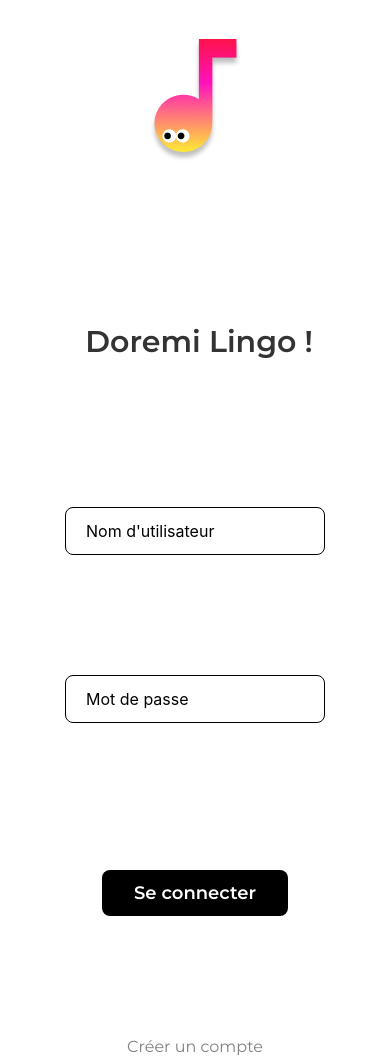
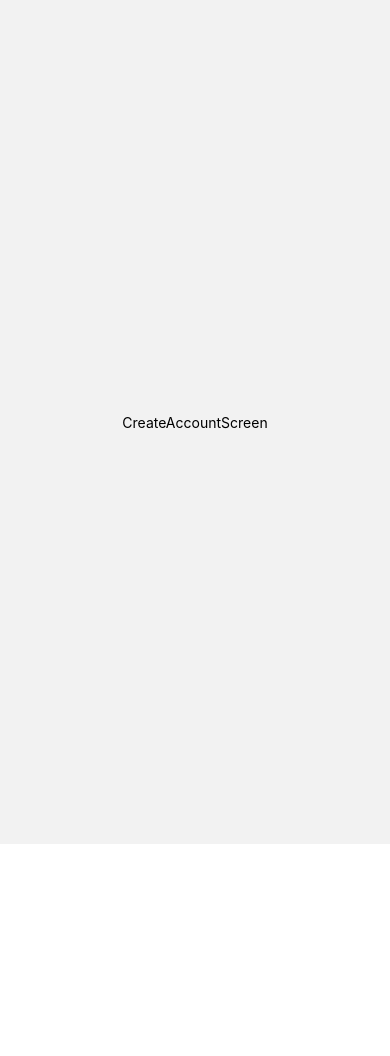
Before and after one commit to ThibSara/music-theory-app, a React Native app: screen /CreateAccountScreen in a window 390 px wide. After the commit the page ends 844 px from the top, so only its background shows below. Built offline with nearby package versions, Linux system fonts and the light colour scheme.

Commit message:
Add navigation and screens for login and account creation

```diff
--- a/App.js
+++ b/App.js
@@ -1,8 +1,11 @@
 import React, { useRef } from 'react';
 import {SafeAreaView } from 'react-native';
+import { NavigationContainer } from '@react-navigation/native';
+
+
 import SoundButton from './src/utils/SoundButton';
-import LogScreen from './src/screens/LogScreen';
 import globalStyles from './src/styles/globalStyles';
+import StackNavigator from './src/navigation/StackNavigator';
 import ThemeContext from './src/styles/ThemeContext';
 
 
@@ -10,10 +13,10 @@ import ThemeContext from './src/styles/ThemeContext';
 export default function App() {
 
   return (
+    <NavigationContainer>
     <ThemeContext.Provider value={globalStyles}>
-    <SafeAreaView style={globalStyles.container}>
-      <LogScreen/>
-      </SafeAreaView>
+    <StackNavigator />
    </ThemeContext.Provider>
+   </NavigationContainer>
   );
 }
--- /dev/null
+++ b/src/navigation/StackNavigator.js
@@ -0,0 +1,21 @@
+import React from 'react';
+import { createStackNavigator } from '@react-navigation/stack';
+import LogScreen from '../screens/LogScreen';
+import HomeScreen from '../screens/HomeScreen';
+import CreateAccountScreen from '../screens/CreateAccountScreen';
+
+const Stack = createStackNavigator();
+
+const StackNavigator = () => {
+  return (
+    <Stack.Navigator>
+      <Stack.Screen name="LogScreen" component={LogScreen} options={{ headerShown: false }} />
+      <Stack.Screen name="HomeScreen" component={HomeScreen} options={{ headerShown: false }} />
+      <Stack.Screen name="CreateAccountScreen" component={CreateAccountScreen} options={{ headerShown: false }} />
+
+      {/* Add all the others screen here */}
+    </Stack.Navigator>
+  );
+};
+
+export default StackNavigator;
--- /dev/null
+++ b/src/screens/CreateAccountScreen.js
@@ -0,0 +1,17 @@
+import React, {useContext } from 'react';
+import { View,Text} from 'react-native';
+import { useNavigation } from '@react-navigation/native';
+import ThemeContext from '../styles/ThemeContext';
+
+
+export default function CreateAccountScreen() {
+    const globalStyles = useContext(ThemeContext);
+    const navigation = useNavigation();
+
+
+    return(
+        <View style={globalStyles.container}>
+        <Text>CreateAccountScreen</Text>
+        </View>
+    )
+}
--- /dev/null
+++ b/src/screens/HomeScreen.js
@@ -0,0 +1,17 @@
+import React, {useContext } from 'react';
+import { View,Text} from 'react-native';
+import { useNavigation } from '@react-navigation/native';
+import ThemeContext from '../styles/ThemeContext';
+
+
+export default function HomeScreen() {
+    const globalStyles = useContext(ThemeContext);
+    const navigation = useNavigation();
+
+
+    return(
+        <View style={globalStyles.container}>
+        <Text>HomeScreen</Text>
+        </View>
+    )
+}
--- a/src/screens/LogScreen.js
+++ b/src/screens/LogScreen.js
@@ -1,6 +1,9 @@
 import React, { useRef, useContext } from 'react';
 import { View, Image,Text, Pressable} from 'react-native';
-import Logo from '../../assets/images/logo.png';
+import { useNavigation } from '@react-navigation/native';
+
+
+import SoundLogo from '../components/SoundLogo';
 import TextInputComponent from '../components/TextInputComponent';
 import ButtonComponent from '../components/ButtonComponent';
 import ThemeContext from '../styles/ThemeContext';
@@ -8,20 +11,32 @@ import ThemeContext from '../styles/ThemeContext';
 
 export default function LogScreen() {
     const globalStyles = useContext(ThemeContext);
+    const navigation = useNavigation();
+
+    const navigateToHomeScreen = () => {
+        navigation.navigate('HomeScreen'); // Navigate to the CreateAccountScreen
+      };
+
+      const navigateToCreateAccountScreen = () => {
+        navigation.navigate('CreateAccountScreen'); // Navigate to the CreateAccountScreen
+      };
 
     return(
         <View style={globalStyles.container}>
         <View style={{ flex: 1, alignItems:'center', marginTop:'15%', gap:'15%'}}>
-        <Image source={Logo} style= {{marginBottom:"15%"}} />
-        <Text style={[globalStyles.title, {marginBottom:'10%' }]}> Doremi Lingo !
-    </Text>
+        <SoundLogo />
+        <View style ={{alignItems:'center',marginTop:'10%'}}>
+        <Text style={[globalStyles.text, {color:'grey' }]}> Welcome on</Text>
+        <Text style={[globalStyles.title, {marginBottom:'10%' }]}> Doremi Lingo !</Text>
+        </View>
+
         <TextInputComponent  label="Nom d'utilisateur" />
         <TextInputComponent label="Mot de passe" isSecure={true} />
         <View style={{marginTop:'10%'}}>
-        <ButtonComponent/>
+        <ButtonComponent onPress={navigateToHomeScreen}/>
         </View>
 
-        <Pressable onPress={() => console.log("Créer un compte pressed")}>
+        <Pressable onPress={navigateToCreateAccountScreen}>
             <Text style={[globalStyles.text,{color : 'grey'}]} >Créer un compte</Text>
         </Pressable>
         </View>
```
